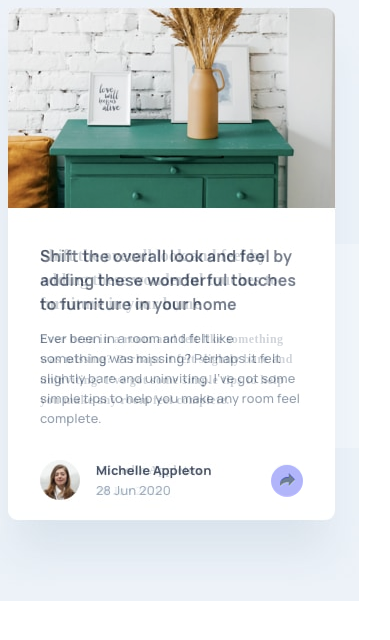
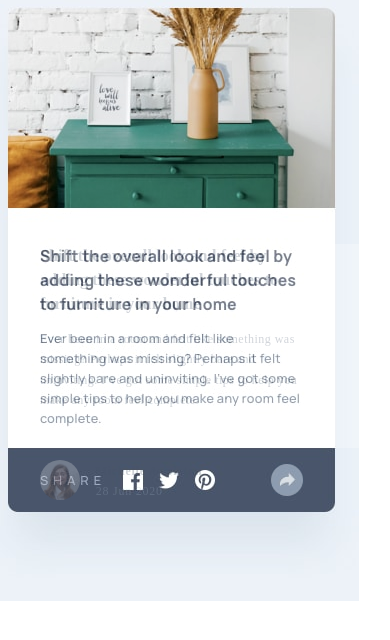
Before and after one commit to jemeneradev/frontendMentors_Challenge_Article-Preview-Component, a Svelte app: page / in a window 390 px wide. Shown: the top 640 px of the page. Built offline with nearby package versions, Linux system fonts and the light colour scheme.

Commit message:
mobile social media button is not aligned.

```diff
--- a/src/App.svelte
+++ b/src/App.svelte
@@ -25,10 +25,15 @@
 <main>
   <Card />
   <div class="design">
-    <picture>
+    <!-- <picture>
       <source media="(min-width:1440px)" srcset="./design/desktop-design.jpg" />
       <source media="(max-width:1439px)" srcset="./design/mobile-design.jpg" />
       <img src="./design/mobile-design.jpg" alt="Mobile Design" />
-    </picture>
+	</picture> -->
+	<picture>
+		<source media="(min-width:1440px)" srcset="./design/desktop-design.jpg" />
+		<source media="(max-width:1439px)" srcset="./design/mobile-active-state.jpg" />
+		<img src="./design/mobile-active-state.jpg" alt="Mobile Design" />
+	  </picture>
   </div>
 </main>
--- /dev/null
+++ b/src/components/Card/ActionButton.svelte
@@ -0,0 +1,29 @@
+<script>
+  export let actionHandler = () => {};
+</script>
+
+<style>
+
+  .Card__Info__Contact__Action__Share {
+    width: 32px;
+    height: 32px;
+    background-color: #ECF2F8;
+    border-radius: 50%;
+    margin: 0;
+    padding: 0;
+    /* top: 8px;
+    left: 26px; */
+  }
+
+  .Card__Info__Contact__Action .Card__Info__Contact__Action__Share img {
+    margin: 0;
+    margin-left: 9px;
+    margin-top: 9px;
+  }
+</style>
+
+<div
+  class="Card__Info__Contact__Action__Share"
+  on:click={actionHandler}>
+  <img src="./images/icon-share.svg" alt="share arrow" />
+</div>
--- a/src/components/Card/Contact.svelte
+++ b/src/components/Card/Contact.svelte
@@ -1,9 +1,19 @@
+<script>
+  let showSocialMedia = false;
+  import ActionButton from "./ActionButton.svelte";
+  let toggleSocialMedia = () => {
+    showSocialMedia = !showSocialMedia;
+    console.log(showSocialMedia);
+  };
+</script>
+
 <style>
   .Card__Info__Contact {
     position: relative;
     width: 100%;
     height: 64px;
     display: flex;
+    padding-top: 9px;
   }
 
   .Card__Info__Contact .Card__Info__Contact__User {
@@ -36,13 +46,13 @@
   .Card__Info__Contact__User .Card__Info__Contact__User__Details h1 {
     font-family: Manrope;
     font-style: normal;
-    font-weight: 600;
+    font-weight: 700;
     font-size: 12px;
     line-height: 16px;
     letter-spacing: 0.064em;
     width: 120px;
     position: absolute;
-    top: 5px;
+    top: 6px;
     left: 8px;
     margin: 0;
     color: #48556a;
@@ -62,30 +72,78 @@
     color: #9eafc2;
   }
 
-  /* 28 Jun 2020 */
-
-  .Card__Info__Contact .Card__Info__Contact__Action {
+  .Card__Info__Contact__Action {
     position: relative;
     width: 90px;
     height: 64px;
+    padding-top: 7px;
+    padding-left: 26px;
   }
 
-  .Card__Info .Card__Info__Contact__Action .Card__Info__Contact__Action__Share {
-    width: 32px;
-    height: 32px;
-    background-color: blue;
-    border-radius: 50%;
+  .Card__Info__Contact_SocialMedia {
+    position: absolute;
+    background-color: #48556a;
+    /* background-color: red; */
+    /* opacity: 0.3; */
+    width: 100%;
+    height: 58px;
+    top: 0;
+    left: 0;
+    border-radius: 0 0 10px 10px;
+    display: flex;
+    padding-top: 6px;
+  }
+
+  .Card__Info__Contact_SocialMedia_Links {
+    width: 237px;
+    display: flex;
+    position: relative;
+  }
+  .Card__Info__Contact_SocialMedia_Links p {
+    display: inline;
+    margin-top: 17px;
+    margin-left: 32px;
+    /* SHARE */
+
+    /* position: absolute;
+width: 63px;
+height: 17px;
+left: 0px;
+top: 0px; */
+
+    font-family: Manrope;
+    font-style: normal;
+    font-weight: normal;
+    font-size: 13px;
+    line-height: 18px;
+    letter-spacing: 0.394em;
+
+    color: #9eafc2;
+  }
+  .Card__Info__Contact_SocialMedia_Links ul {
+    display: flex;
+    padding: 0px;
+    padding-left: 17px;
+    height: 20px;
+  }
+  .Card__Info__Contact_SocialMedia_Links ul li {
+    list-style: none;
     margin: 0;
-    top: 8px;
-    left: 26px;
+    margin-right: 16px;
+    padding: auto auto;
+    height: 100%;
   }
-  .Card__Info
-    .Card__Info__Contact__Action
-    .Card__Info__Contact__Action__Share
-    img {
-    margin: 0;
-    margin-left: 9px;
-    margin-top: 9px;
+
+  .Card__Info__Contact_SocialMedia_Links ul li img {
+      align-self: center;
+  }
+
+  .Card__Info__Contact_SocialMedia_Action {
+    position: relative;
+    width: 90px;
+    height: 48px;
+    padding-top: 10px;
+    padding-left: 40px;
   }
 
   @media screen and (min-width: 1440px) {
@@ -116,8 +174,21 @@
     </div>
   </div>
   <div class="Card__Info__Contact Card__Info__Contact__Action">
-    <div class="Card__Info__Contact__Action Card__Info__Contact__Action__Share">
-      <img src="./images/icon-share.svg" alt="share arrow" />
+    <ActionButton actionHandler={toggleSocialMedia} />
+  </div>
+  {#if showSocialMedia === true}
+    <div class="Card__Info__Contact_SocialMedia">
+      <div class="Card__Info__Contact_SocialMedia_Links">
+        <p>SHARE</p>
+        <ul>
+          <li><img src="./images/icon-facebook.svg" /></li>
+          <li><img style="padding-top:2px" src="./images/icon-twitter.svg" /></li>
+          <li><img src="./images/icon-pinterest.svg" /></li>
+        </ul>
+      </div>
+      <div class="Card__Info__Contact_SocialMedia_Action">
+        <ActionButton actionHandler={toggleSocialMedia} />
+      </div>
     </div>
-  </div>
+  {/if}
 </div>
--- a/src/components/Card/Description.svelte
+++ b/src/components/Card/Description.svelte
@@ -14,7 +14,7 @@
 
     padding: 0;
     padding-left: 32px;
-    margin-bottom: 9px;
+    margin-bottom: 0;
   }
 
   .Card__Info__Description h2 {
@@ -30,6 +30,7 @@
   .Card__Info__Description p {
     color: #48556a;
     font-size: 12px;
+    font-weight: 400;
     width: 260px;
     margin-top: 13px;
     line-height: 1.7em;
```
